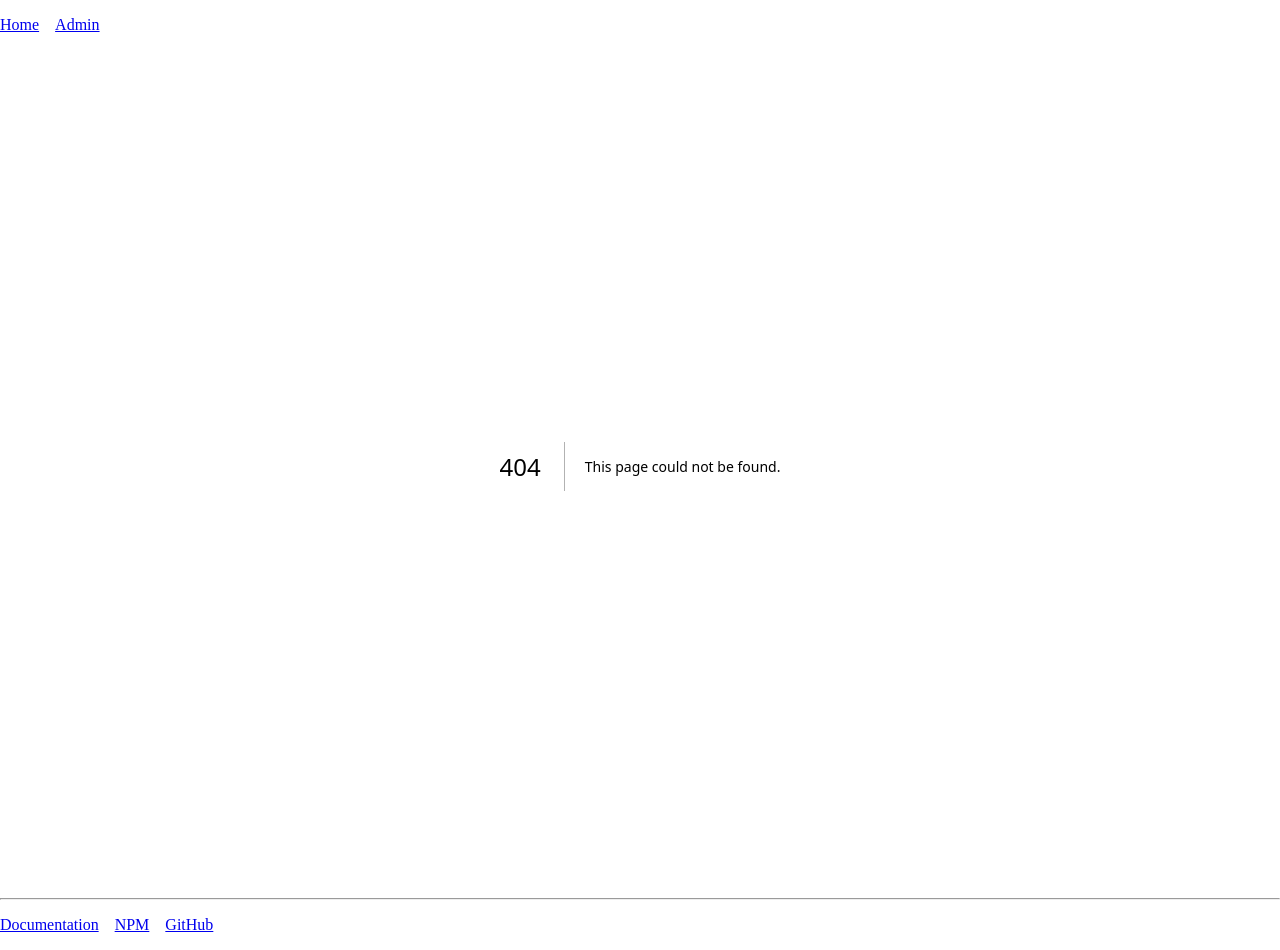
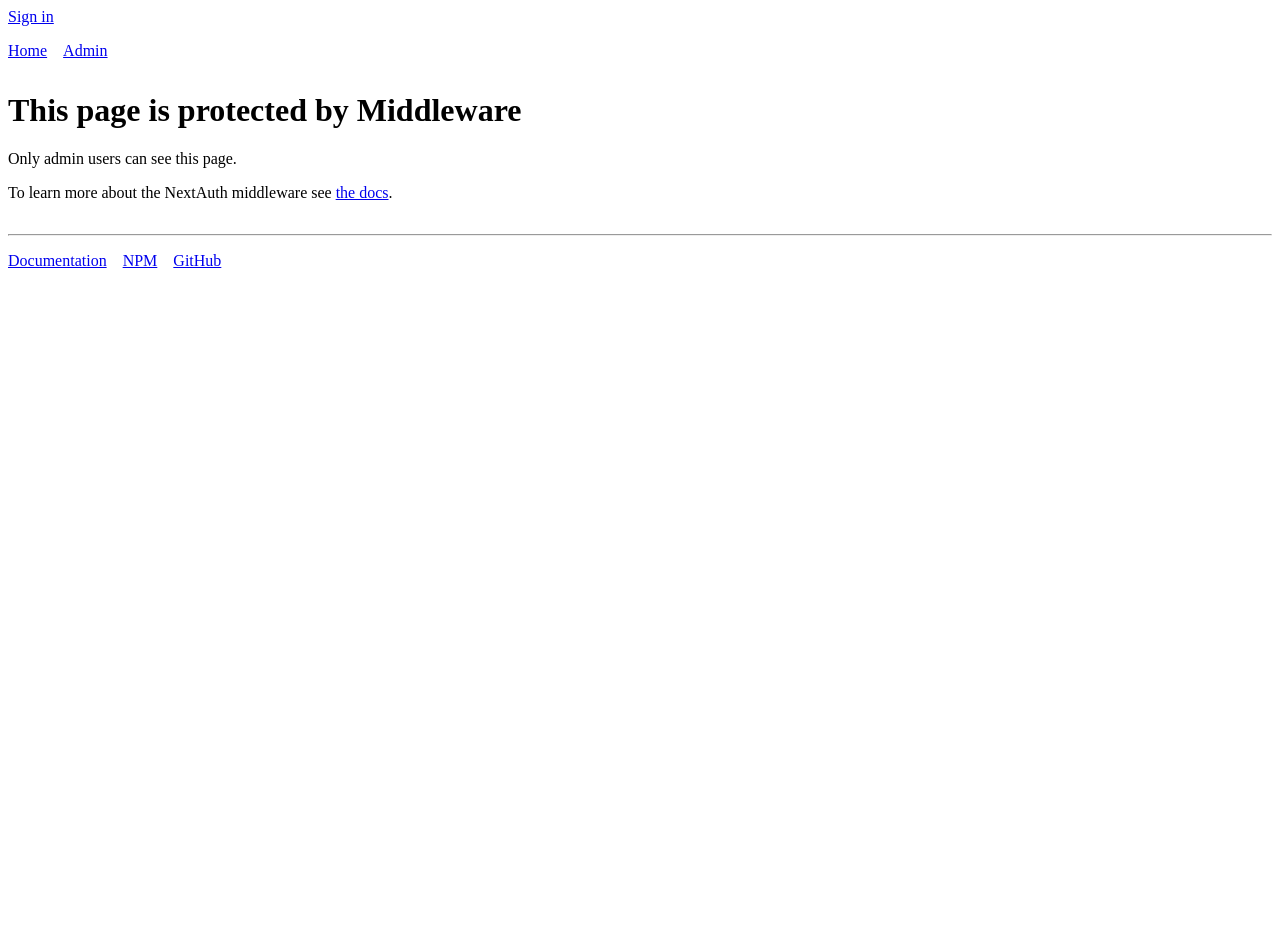
Before and after one commit to dattaray-basab/atef, a Next.js app: page /admin in a window 1280 px wide. Before the commit this address had no page. After the commit the page ends 800 px from the top, so only its background shows below. Built offline with nearby package versions, Linux system fonts and the light colour scheme; no server answers.

Commit message:
0.9.5.22: EXPT - only home and admin

```diff
--- /dev/null
+++ b/app/admin/page.tsx
@@ -0,0 +1,17 @@
+
+
+export default function Admin() {
+  return (
+    <>
+      <h1>This page is protected by Middleware</h1>
+      <p>Only admin users can see this page.</p>
+      <p>
+        To learn more about the NextAuth middleware see&nbsp;
+        <a href='https://docs-git-misc-docs-nextauthjs.vercel.app/configuration/nextjs#middleware'>
+          the docs
+        </a>
+        .
+      </p>
+    </>
+  );
+}
--- a/app/authBar.tsx
+++ b/app/authBar.tsx
@@ -1,3 +1,5 @@
+"use client";
+
 import { signIn, signOut, useSession } from 'next-auth/react';
 import React from 'react'
 
--- a/app/header.tsx
+++ b/app/header.tsx
@@ -1,7 +1,11 @@
+"use client";
+
 import Link from "next/link";
 // import { signIn, signOut, useSession } from "next-auth/react";
 import styles from "./header.module.css";
-// import AuthBar from "./authBar";
+
+import { SessionProvider } from "next-auth/react";
+import SessionBar from "./sessionBar";
 
 // The approach used in this component shows how to build a sign in and sign out
 // component that works on pages which support both client and server side
@@ -9,8 +13,9 @@ import styles from "./header.module.css";
 export default function Header() {
   return (
     <header>
-      {/* <AuthBar /> */}
-
+      <SessionProvider>
+        <SessionBar />
+      </SessionProvider>
       <nav>
         <ul className={styles.navItems}>
           <li className={styles.navItem}>
--- a/app/layout.tsx
+++ b/app/layout.tsx
@@ -1,11 +1,14 @@
 import Header from "./header";
 import Footer from "./footer";
 import type { ReactNode } from "react";
+import { SessionProvider } from "next-auth/react";
 
 export default function RootLayout({ children }: { children: ReactNode }) {
   return (
     <>
+      {/* <SessionProvider> </SessionProvider> */}
       <Header />
+
       <main>{children}</main>
       <Footer />
     </>
--- /dev/null
+++ b/app/sessionBar.tsx
@@ -0,0 +1,14 @@
+import { SessionProvider } from 'next-auth/react';
+import React from 'react'
+import AuthBar from './authBar';
+
+const SessionBar = () => {
+  return (
+    <SessionProvider>
+      <AuthBar />
+    </SessionProvider>
+  );
+
+}
+
+export default SessionBar;
```
